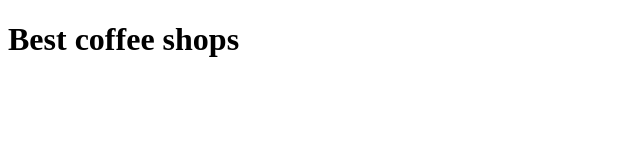
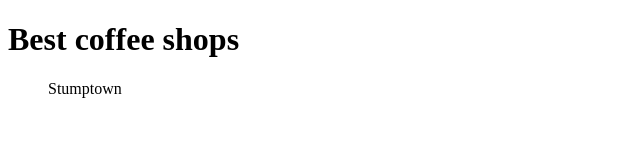
Before and after one commit to maragoodman/best-coffee-shops, a plain HTML site: page index.html in a window 1280 px wide. Shown: the whole page, without its empty margins (0-640 px from the left). Drawn offline with Linux system fonts and the light colour scheme.

Commit message:
added list item

```diff
--- a/index.html
+++ b/index.html
@@ -12,7 +12,7 @@
     </h1>
 
     <ul>
-      <l1> </l1>
+      <l1>Stumptown</l1>
     </ul>
   </body>
 </html>
```
